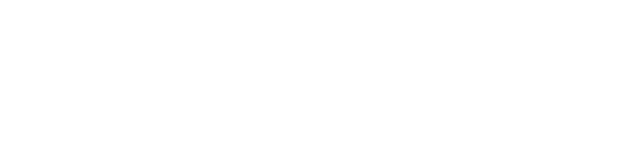
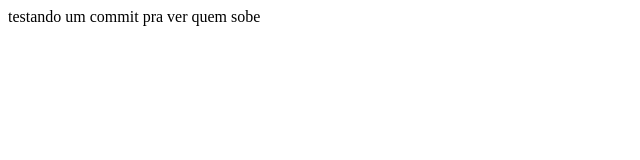
Before and after one commit to 77Peterson/teste, a plain HTML site: page index.html in a window 1280 px wide. Shown: the whole page, without its empty margins (0-640 px from the left). Drawn offline with Linux system fonts and the light colour scheme.

Commit message:
testando um commit pra ver quem  sobre na segunda fez

```diff
--- a/index.html
+++ b/index.html
@@ -7,6 +7,6 @@
     <title>Document</title>
 </head>
 <body>
-
+    testando um commit pra ver quem sobe
 </body>
 </html>
```
